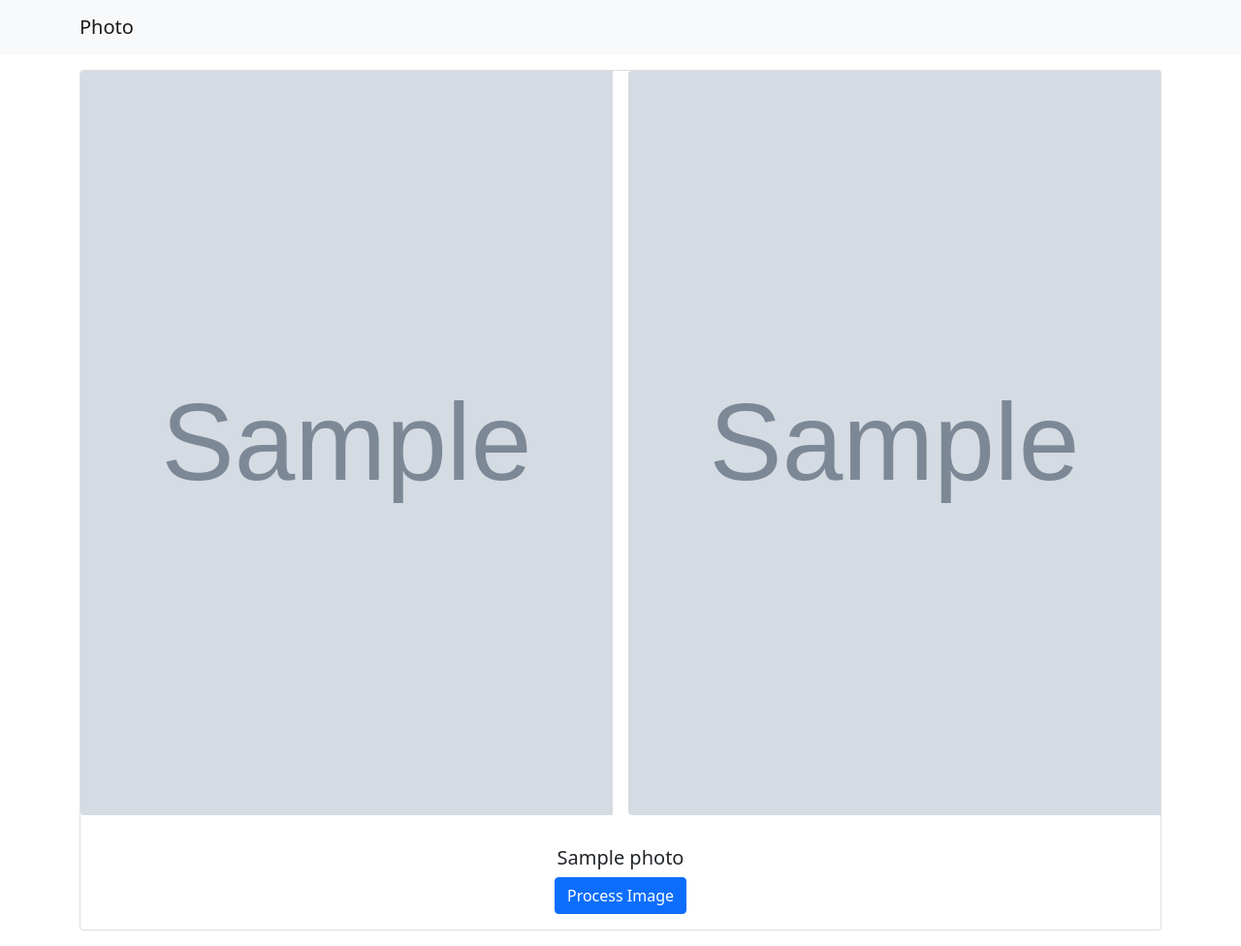
After one commit to MusaTamzid05/MediapipeDjangoObjectDetection, a Django app: page /detail/1 in a window 1280 px wide. The commit adds this page. Shown: the whole page at 97% size. Run offline with Django 4.2, Linux system fonts and the light colour scheme; tables that the repository leaves empty hold one stand-in row (values such as "Sample post"); grey boxes marked "Sample" are stand-in pictures.

Commit message:
Add detail page

```diff
--- /dev/null
+++ b/gallary/templates/detail.html
@@ -0,0 +1,31 @@
+{% extends 'layout.html' %}
+{% block content %}
+<div class="card mb-3">
+  <div class="row g-3">
+    <div class="col-md-6">
+      <img src="{{ photo.image.url }}" class="img-fluid rounded-start"
+      alt="Original Image"
+       style="width: 1024px; height: 768px;"
+
+      >
+    </div>
+    <div class="col-md-6">
+      <img src="{{ photo.processed_image.url }}" class="img-fluid rounded-start" alt="ML Processed Image"
+                                                                        style="width: 1024px; height: 768px;"
+      >
+    </div>
+    <div class="col-md-12">
+      <div class="card-body text-center">
+        <h5 class="card-title">{{ photo.title }}</h5>
+        <form action="" method="get">
+          <button type="submit" class="btn btn-primary">Process Image</button>
+        </form>
+
+      </div>
+    </div>
+  </div>
+</div>
+
+
+
+{% endblock content %}
--- a/gallary/templates/home.html
+++ b/gallary/templates/home.html
@@ -6,7 +6,7 @@
                 <div class = "card">
                     <img class="card-img-top" src="{{photo.image.url}}" />
                     <div class="card-body">
-                        <a href="">
+                        <a href="{% url 'detail' photo.id %}">
                             <h5 class="card-title fw-bold">{{photo.title}}</h5>
                         </a>
 
--- a/gallary/urls.py
+++ b/gallary/urls.py
@@ -2,5 +2,6 @@ from . import views
 from django.urls import path
 
 urlpatterns = [
-        path("", views.home, name="home")
+        path("", views.home, name="home"),
+        path("detail/<int:photo_id>", views.detail, name="detail"),
         ]
--- a/gallary/views.py
+++ b/gallary/views.py
@@ -1,4 +1,5 @@
 from django.shortcuts import render
+from django.shortcuts import get_object_or_404
 from django.http import HttpResponse
 from .models import Photo
 
@@ -6,3 +7,8 @@ from .models import Photo
 def home(request):
     photos = Photo.objects.all()
     return render(request, "home.html" , {"photos" : photos})
+
+
+def detail(request, photo_id):
+    photo = get_object_or_404(Photo,pk=photo_id)
+    return render(request, "detail.html", {"photo" : photo})
```
